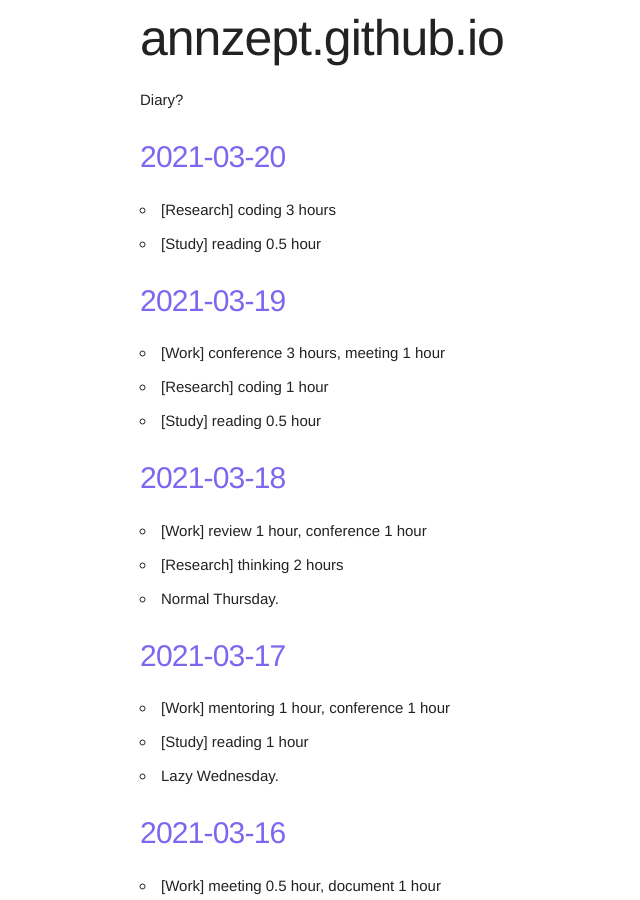
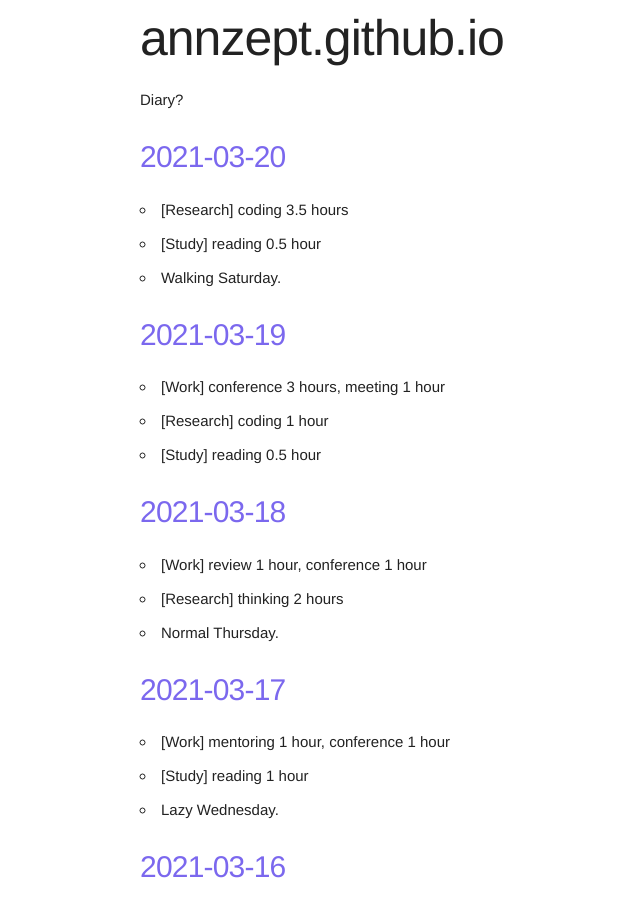
Before and after one commit to annzept/annzept.github.io, a Jekyll site: the page built from index.markdown, in a window 1280 px wide and 900 px high. Shown: the whole window, without its empty margins (20-660 px from the left). Built offline with Jekyll 4.4.1, drawn with Linux system fonts in a browser that asks for light colours.

Commit message:
Sun Mar 21 15:13:03 JST 2021

```diff
--- a/_posts/2021-03-20-diary.md
+++ b/_posts/2021-03-20-diary.md
@@ -5,5 +5,6 @@
 categories: diary
 ---
 
-- [Research] coding 3 hours
+- [Research] coding 3.5 hours
 - [Study] reading 0.5 hour
+- Walking Saturday.
```
